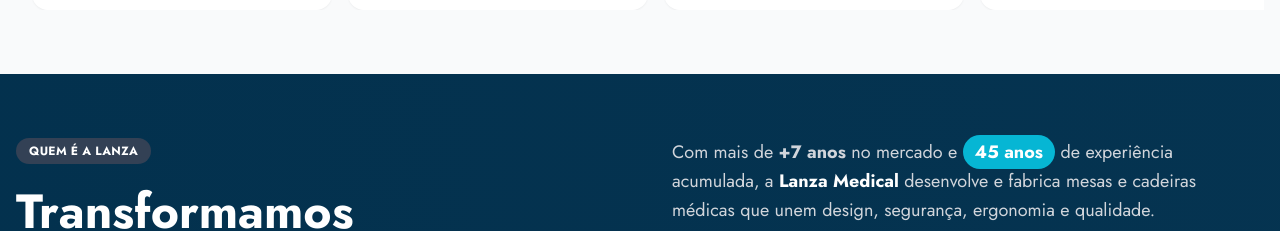
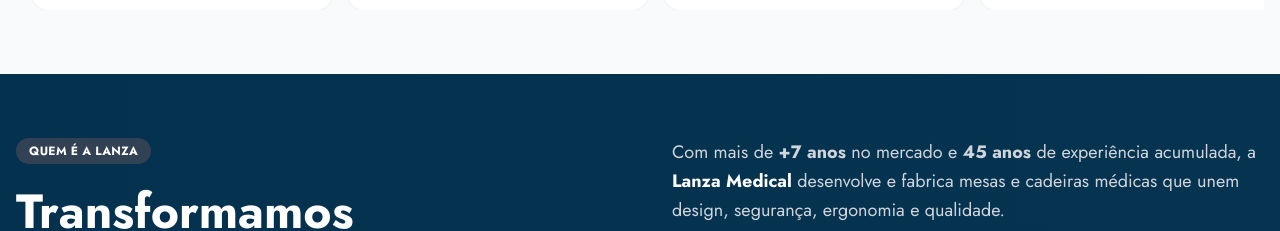
Before and after one commit to Luidgi-Werner/rota-digital-replica-project, a React (Vite) app: page / in a window 1280 px wide. Shown: the part 1960-2191 px from the top of the page. Built offline with nearby package versions, Linux system fonts and the light colour scheme.

Commit message:
Visual edit in Lovable
Edited UI in Lovable

```diff
--- a/src/pages/Home.tsx
+++ b/src/pages/Home.tsx
@@ -265,7 +265,7 @@ const Home = () => {
                     Com mais de{' '}
                     <span className="font-bold">+7 anos</span>{' '}
                     no mercado e{' '}
-                    <span className="bg-cyan-500 text-white px-3 py-1 rounded-full font-bold">45 anos</span>{' '}
+                    <span className="font-bold">45 anos</span>{' '}
                     de experiência acumulada, a{' '}
                     <span className="text-white font-semibold">Lanza Medical</span>{' '}
                     desenvolve e fabrica mesas e cadeiras médicas que unem design, segurança, ergonomia e qualidade.
```
